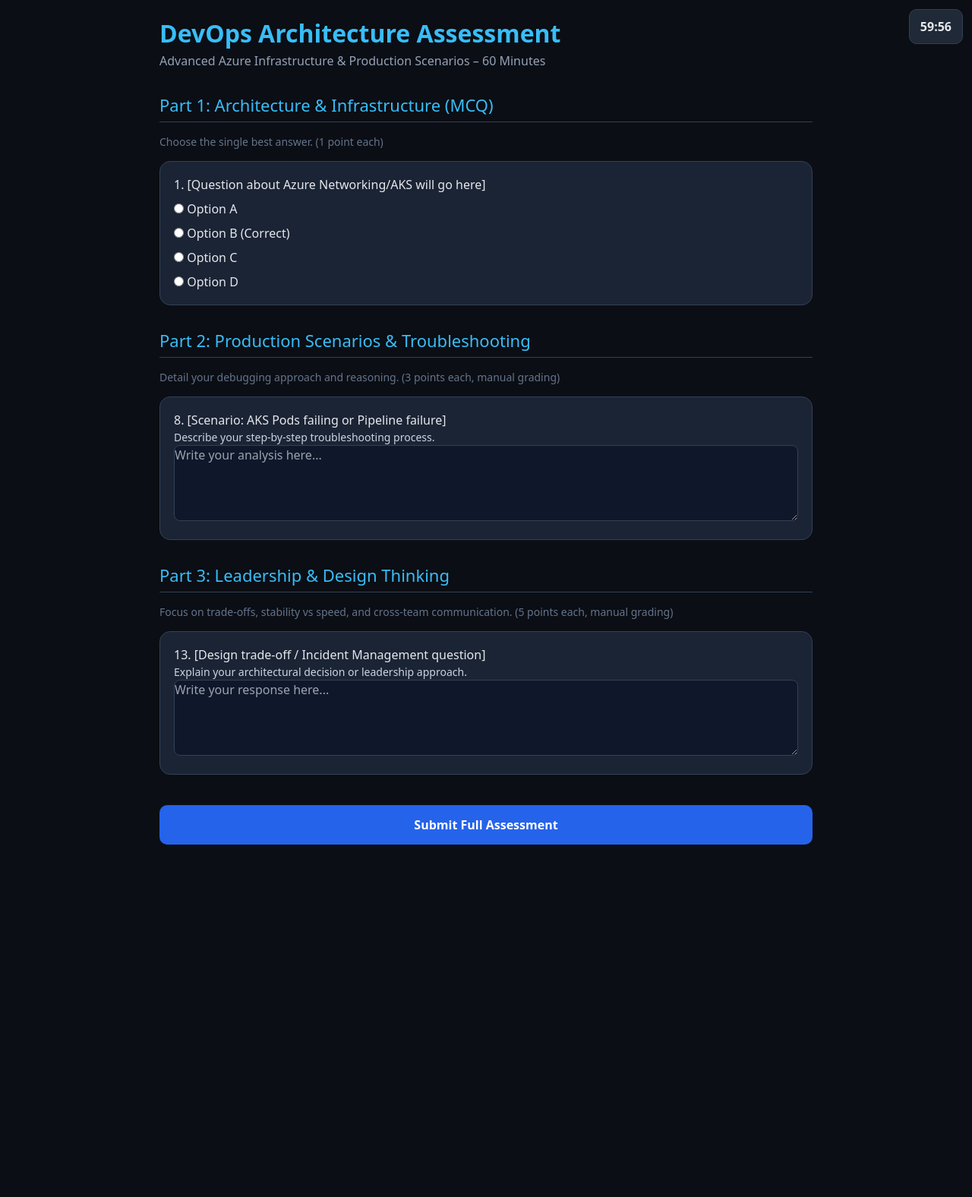
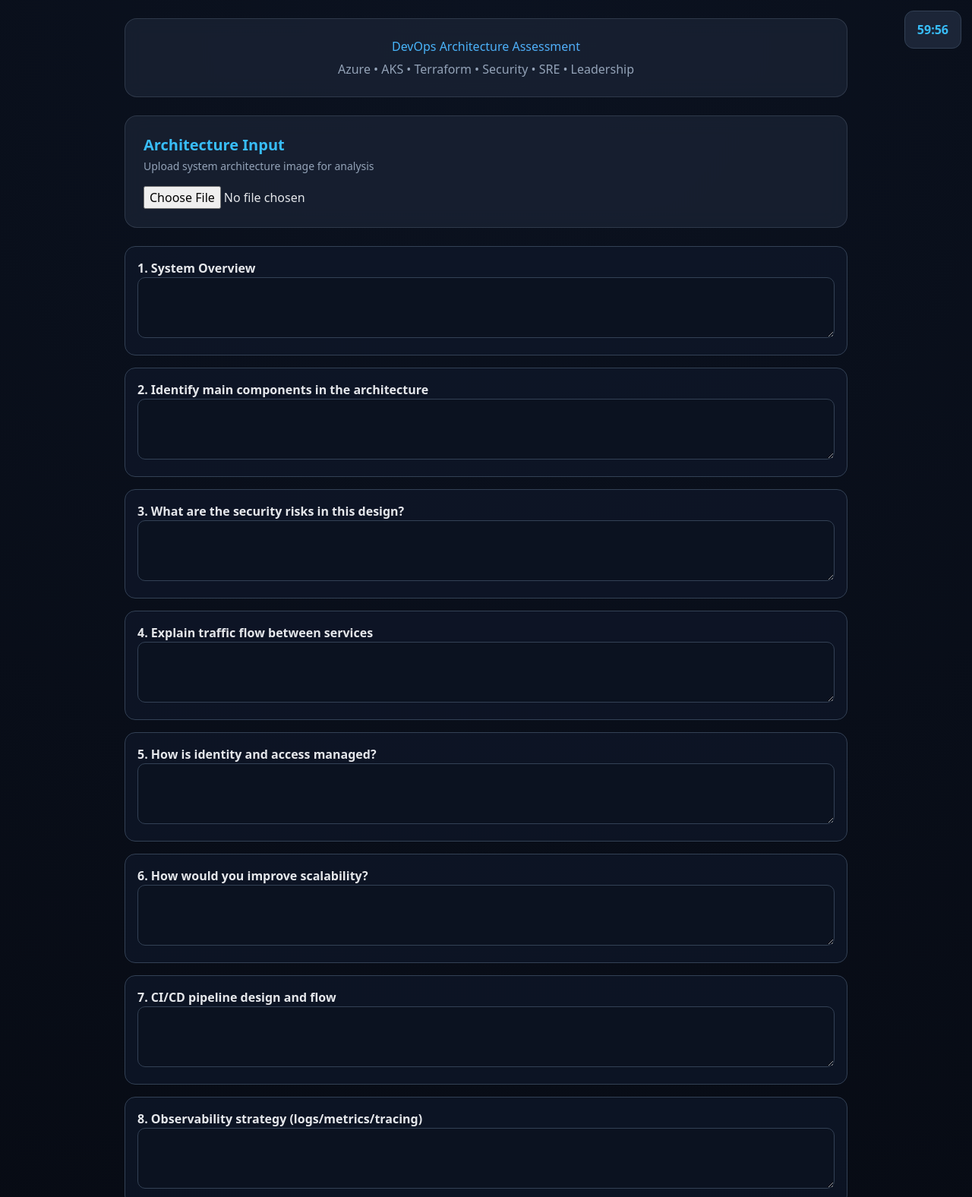
Before and after one commit to OzinihO/Devops, a plain HTML site: page index.html in a window 1280 px wide. Shown: the top 1576 px of the page at 76% size. Before the commit the page ends 1212 px from the top, so only its background shows below. Drawn offline with nearby package versions, Linux system fonts and the light colour scheme.

Commit message:
Update index.html

```diff
--- a/index.html
+++ b/index.html
@@ -2,85 +2,97 @@
 <html lang="en">
 <head>
 <meta charset="UTF-8">
-<title>Senior DevOps & Azure Architecture Assessment</title>
+<title>DevOps Architecture Assessment</title>
 <script src="https://cdn.tailwindcss.com"></script>
 
 <style>
 body {
-  background: #0b0e14;
+  background: radial-gradient(circle at top, #0b1220, #05070d);
   color: #e5e7eb;
-  font-family: system-ui, -apple-system, sans-serif;
+  font-family: system-ui;
+}
+
+.glass {
+  background: rgba(30,41,59,0.6);
+  border: 1px solid rgba(148,163,184,0.2);
+  backdrop-filter: blur(12px);
+  border-radius: 16px;
 }
 
 .card {
-  background: rgba(30,41,59,0.85);
+  background: rgba(15,23,42,0.7);
   border: 1px solid #334155;
   border-radius: 14px;
-  padding: 18px;
-  margin-bottom: 20px;
-}
-
-.section-title {
-  color: #38bdf8;
-  font-size: 22px;
-  margin-top: 30px;
-  margin-bottom: 15px;
-  border-bottom: 1px solid #334155;
-  padding-bottom: 5px;
-}
-
-button.submit-btn {
-  width: 100%;
-  padding: 14px;
-  background: #2563eb;
-  border-radius: 10px;
-  font-weight: bold;
-  margin-top: 20px;
-  color: white;
-  transition: background 0.2s;
-}
-
-button.submit-btn:hover {
-  background: #1d4ed8;
+  padding: 16px;
 }
 
 textarea {
   width: 100%;
-  height: 100px;
-  margin-top: 10px;
-  background: #0f172a;
+  height: 80px;
+  margin-top: 8px;
+  background: #0b1220;
   border: 1px solid #334155;
   color: white;
-  border-radius: 8px;
+  border-radius: 10px;
   padding: 10px;
-  resize: vertical;
+  outline: none;
 }
 
-label {
-  display: block;
-  margin-top: 8px;
-  cursor: pointer;
+textarea:focus {
+  border-color: #38bdf8;
+  box-shadow: 0 0 0 2px rgba(56,189,248,0.2);
+}
+
+button {
+  width: 100%;
+  padding: 16px;
+  background: linear-gradient(135deg, #2563eb, #1d4ed8);
+  border-radius: 12px;
+  font-weight: bold;
+  letter-spacing: 1px;
+  margin-top: 20px;
+  transition: 0.2s;
+}
+
+button:hover {
+  transform: scale(1.01);
 }
 
 #timer {
   position: fixed;
-  top: 12px;
-  right: 12px;
-  background: #1f2937;
-  padding: 10px 14px;
-  border-radius: 10px;
+  top: 14px;
+  right: 14px;
+  background: rgba(30,41,59,0.9);
+  padding: 12px 16px;
+  border-radius: 12px;
   border: 1px solid #334155;
   font-weight: bold;
-  z-index: 50;
+  color: #38bdf8;
 }
 
-.result-box {
-  background: #1e293b;
-  border: 1px solid #10b981;
-  border-radius: 10px;
-  padding: 20px;
-  margin-top: 20px;
-  display: none;
+.header {
+  text-align: center;
+  margin-bottom: 30px;
+}
+
+h1 {
+  font-size: 32px;
+  font-weight: 700;
+  background: linear-gradient(90deg,#38bdf8,#60a5fa);
+  -webkit-background-clip: text;
+  -webkit-text-fill-color: transparent;
+}
+
+.subtitle {
+  color: #94a3b8;
+  margin-top: 6px;
+}
+
+img {
+  width: 100%;
+  margin-top: 12px;
+  border-radius: 14px;
+  border: 1px solid #334155;
 }
 </style>
 </head>
@@ -89,116 +101,156 @@
 
 <div id="timer">60:00</div>
 
-<div style="max-width:900px; margin:auto; padding:20px; padding-bottom: 100px;">
+<div style="max-width:1000px;margin:auto;padding:24px">
 
-  <h1 style="color:#38bdf8; font-size:32px; font-weight: bold;">DevOps Architecture Assessment</h1>
-  <p style="color:#94a3b8; font-size:16px;">Advanced Azure Infrastructure & Production Scenarios – 60 Minutes</p>
+<!-- HEADER -->
+<div class="header glass p-6 mb-6">
+  <h1>DevOps Architecture Assessment</h1>
+  <div class="subtitle">
+    Azure • AKS • Terraform • Security • SRE • Leadership
+  </div>
+</div>
 
-  <div class="section-title">Part 1: Architecture & Infrastructure (MCQ)</div>
-  <p style="color:#64748b; font-size:14px; margin-bottom: 15px;">Choose the single best answer. (1 point each)</p>
+<!-- UPLOAD -->
+<div class="glass p-6 mb-6">
+  <h2 class="text-xl font-semibold text-sky-400">Architecture Input</h2>
+  <p class="text-slate-400 text-sm mt-1">Upload system architecture image for analysis</p>
 
-  <div id="mcq-container">
-    <div class="card">
-      <h3>1. [Question about Azure Networking/AKS will go here]</h3>
-      <label><input type="radio" name="q1" value="0"> Option A</label>
-      <label><input type="radio" name="q1" value="1"> Option B (Correct)</label>
-      <label><input type="radio" name="q1" value="0"> Option C</label>
-      <label><input type="radio" name="q1" value="0"> Option D</label>
-    </div>
-    </div>
+  <input type="file" accept="image/*" onchange="loadImage(event)" class="mt-4">
 
-  <div class="section-title">Part 2: Production Scenarios & Troubleshooting</div>
-  <p style="color:#64748b; font-size:14px; margin-bottom: 15px;">Detail your debugging approach and reasoning. (3 points each, manual grading)</p>
+  <img id="archImg" style="display:none;">
+</div>
 
-  <div id="scenario-container">
-    <div class="card">
-      <h3>8. [Scenario: AKS Pods failing or Pipeline failure]</h3>
-      <p style="color:#cbd5e1; font-size:14px;">Describe your step-by-step troubleshooting process.</p>
-      <textarea id="q8" placeholder="Write your analysis here..."></textarea>
-    </div>
-    </div>
+<!-- QUESTIONS -->
+<div class="grid gap-4">
 
-  <div class="section-title">Part 3: Leadership & Design Thinking</div>
-  <p style="color:#64748b; font-size:14px; margin-bottom: 15px;">Focus on trade-offs, stability vs speed, and cross-team communication. (5 points each, manual grading)</p>
+<div class="card">
+<b>1. System Overview</b>
+<textarea></textarea>
+</div>
 
-  <div id="leadership-container">
-    <div class="card">
-      <h3>13. [Design trade-off / Incident Management question]</h3>
-      <p style="color:#cbd5e1; font-size:14px;">Explain your architectural decision or leadership approach.</p>
-      <textarea id="q13" placeholder="Write your response here..."></textarea>
-    </div>
-    </div>
+<div class="card">
+<b>2. Identify main components in the architecture</b>
+<textarea></textarea>
+</div>
 
-  <button class="submit-btn" onclick="submitTest()">Submit Full Assessment</button>
+<div class="card">
+<b>3. What are the security risks in this design?</b>
+<textarea></textarea>
+</div>
 
-  <div id="result" class="result-box">
-    <h2 style="color:#10b981; font-size: 24px; margin-bottom: 10px;">Assessment Submitted</h2>
-    <div id="score-details" style="font-size: 18px;"></div>
-    <p style="color:#94a3b8; font-size:14px; margin-top:10px;">* Note: The final level (Junior to Lead) requires manual grading of Part 2 and Part 3.</p>
-  </div>
+<div class="card">
+<b>4. Explain traffic flow between services</b>
+<textarea></textarea>
+</div>
+
+<div class="card">
+<b>5. How is identity and access managed?</b>
+<textarea></textarea>
+</div>
+
+<div class="card">
+<b>6. How would you improve scalability?</b>
+<textarea></textarea>
+</div>
+
+<div class="card">
+<b>7. CI/CD pipeline design and flow</b>
+<textarea></textarea>
+</div>
+
+<div class="card">
+<b>8. Observability strategy (logs/metrics/tracing)</b>
+<textarea></textarea>
+</div>
+
+<div class="card">
+<b>9. Biggest architectural risks?</b>
+<textarea></textarea>
+</div>
+
+<div class="card">
+<b>10. How would you handle production outage?</b>
+<textarea></textarea>
+</div>
+
+<div class="card">
+<b>11. AKS pods restart continuously — what do you check?</b>
+<textarea></textarea>
+</div>
+
+<div class="card">
+<b>12. Terraform state corruption — mitigation strategy?</b>
+<textarea></textarea>
+</div>
+
+<div class="card">
+<b>13. Key Vault access denied — troubleshooting steps?</b>
+<textarea></textarea>
+</div>
+
+<div class="card">
+<b>14. Latency between services — root cause analysis?</b>
+<textarea></textarea>
+</div>
+
+<div class="card">
+<b>15. Leadership: Dev wants risky release before production — what do you do?</b>
+<textarea></textarea>
+</div>
+
+</div>
+
+<button onclick="submitTest()">Submit Assessment</button>
+
+<div id="result" class="text-center mt-6 text-xl"></div>
 
 </div>
 
 <script>
-// TIMER LOGIC
-let time = 60 * 60; // 60 minutes
-let timerInterval = setInterval(() => {
+
+// TIMER
+let time = 60 * 60;
+
+setInterval(() => {
   let m = Math.floor(time / 60);
   let s = time % 60;
-  document.getElementById("timer").innerText = m + ":" + (s < 10 ? "0" : "") + s;
+
+  document.getElementById("timer").innerText =
+    m + ":" + (s < 10 ? "0" : "") + s;
+
   time--;
-  if (time < 0) {
-    clearInterval(timerInterval);
-    submitTest();
-  }
+
+  if (time < 0) submitTest();
 }, 1000);
 
-// SCORING LOGIC
+// IMAGE
+function loadImage(event) {
+  const img = document.getElementById("archImg");
+  img.src = URL.createObjectURL(event.target.files[0]);
+  img.style.display = "block";
+}
+
+// SUBMIT
 function submitTest() {
-  clearInterval(timerInterval); // Stop timer
+  let areas = document.querySelectorAll("textarea");
+  let filled = 0;
 
-  let mcqScore = 0;
-
-  // Calculate MCQ (Questions 1 to 7) - 1 point each
-  for (let i = 1; i <= 7; i++) {
-    let radios = document.getElementsByName("q" + i);
-    if(radios) {
-      radios.forEach(r => {
-        if (r.checked) mcqScore += parseInt(r.value);
-      });
-    }
-  }
-
-  // Display logic
-  const resultBox = document.getElementById("result");
-  const scoreDetails = document.getElementById("score-details");
-
-  resultBox.style.display = "block";
-  scoreDetails.innerHTML = `
-    <strong>Auto-graded MCQ Score:</strong> ${mcqScore} / 7 <br><br>
-    <strong>Pending Manual Review:</strong><br>
-    - 5 Scenario Questions (Up to 15 points)<br>
-    - 3 Leadership Questions (Up to 15 points)<br><br>
-    <strong>Max Total Potential:</strong> 37 points
-  `;
-
-  // Collect Open Text Answers for backend/evaluator
-  let openAnswers = {};
-  for(let i=8; i<=15; i++) {
-    let el = document.getElementById("q" + i);
-    if(el) {
-      openAnswers["q" + i] = el.value;
-    }
-  }
-
-  console.log("Answers submitted for review:", {
-    mcqScore: mcqScore,
-    openEndedResponses: openAnswers
+  areas.forEach(a => {
+    if (a.value.length > 40) filled++;
   });
 
-  // Scroll to results
-  resultBox.scrollIntoView({ behavior: 'smooth' });
+  let score = Math.round((filled / areas.length) * 100);
+
+  let level = "Junior";
+  if (score > 40) level = "Mid";
+  if (score > 70) level = "Senior";
+  if (score > 85) level = "Lead";
+
+  document.getElementById("result").innerHTML =
+    "Score: " + score + "%<br>Level: " + level;
 }
+
 </script>
 
 </body>
```
